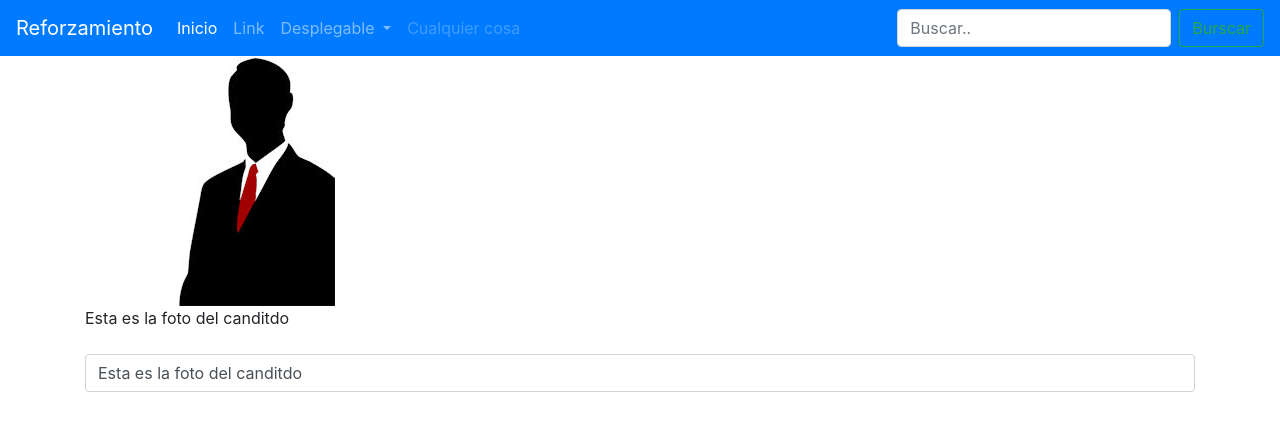
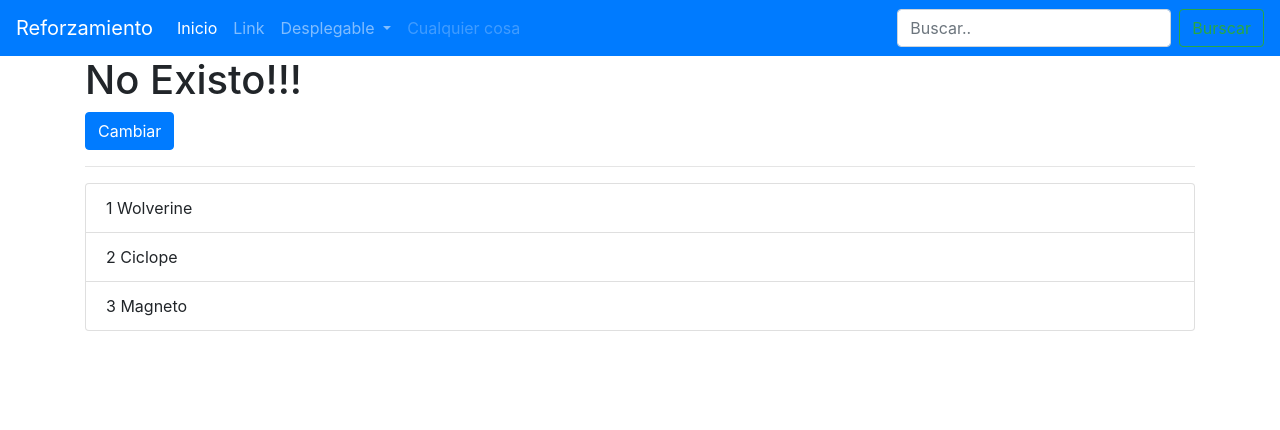
Before and after one commit to rubyaice/reforzamiento, an Angular app: page / in a window 1280 px wide. Shown: the top 430 px of the page. Built offline with nearby package versions, Linux system fonts and the light colour scheme.

Commit message:
ngIf y ngFor
ngIf y ngFor

```diff
--- a/src/app/app.component.html
+++ b/src/app/app.component.html
@@ -2,7 +2,7 @@
 <app-navbar></app-navbar>
 
 <div class="container">
-  <app-atributos></app-atributos>
+  <app-estructurales></app-estructurales>
 </div>
 
 <router-outlet></router-outlet>
--- a/src/app/app.module.ts
+++ b/src/app/app.module.ts
@@ -7,13 +7,15 @@ import { AppComponent } from './app.component';
 import { NavbarComponent } from './components/navbar/navbar.component';
 import { VariablesComponent } from './components/variables/variables.component';
 import { AtributosComponent } from './components/atributos/atributos.component';
+import { EstructuralesComponent } from './components/estructurales/estructurales.component';
 
 @NgModule({
   declarations: [
     AppComponent,
     NavbarComponent,
     VariablesComponent,
-    AtributosComponent
+    AtributosComponent,
+    EstructuralesComponent
   ],
   imports: [
     BrowserModule,
--- /dev/null
+++ b/src/app/components/estructurales/estructurales.component.html
@@ -0,0 +1,12 @@
+<h1 *ngIf="existo" class="h1">Existo!!!</h1>
+<h1 *ngIf="!existo" class="h1">No Existo!!!</h1>
+
+<button type="button" class="btn btn-primary" (click)="existo = !existo" >Cambiar</button>
+
+<hr>
+
+<ul class="list-group">
+  <li *ngFor="let mutante of mutantes; let i = index" class="list-group-item">
+     {{ i + 1 }} {{ mutante }}
+  </li>
+</ul>
--- /dev/null
+++ b/src/app/components/estructurales/estructurales.component.ts
@@ -0,0 +1,18 @@
+import { Component, OnInit } from '@angular/core';
+
+@Component({
+  selector: 'app-estructurales',
+  templateUrl: './estructurales.component.html',
+  styleUrls: ['./estructurales.component.css']
+})
+export class EstructuralesComponent implements OnInit {
+
+  existo:boolean = false;
+  mutantes:string[] = ["Wolverine", "Ciclope", "Magneto"];
+
+  constructor() { }
+
+  ngOnInit() {
+  }
+
+}
```
Also changed, not shown: src/app/components/estructurales/estructurales.component.css (added).
